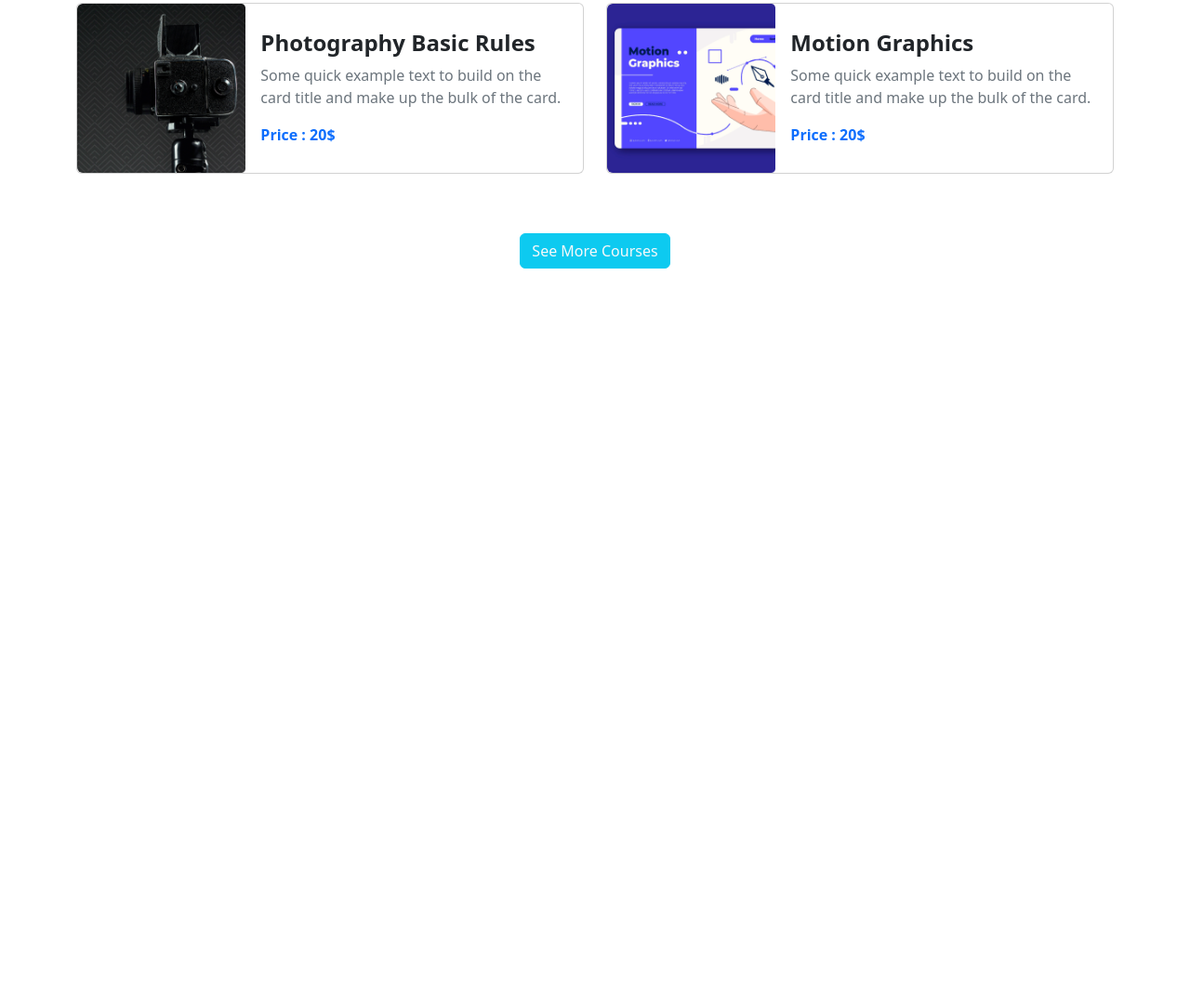
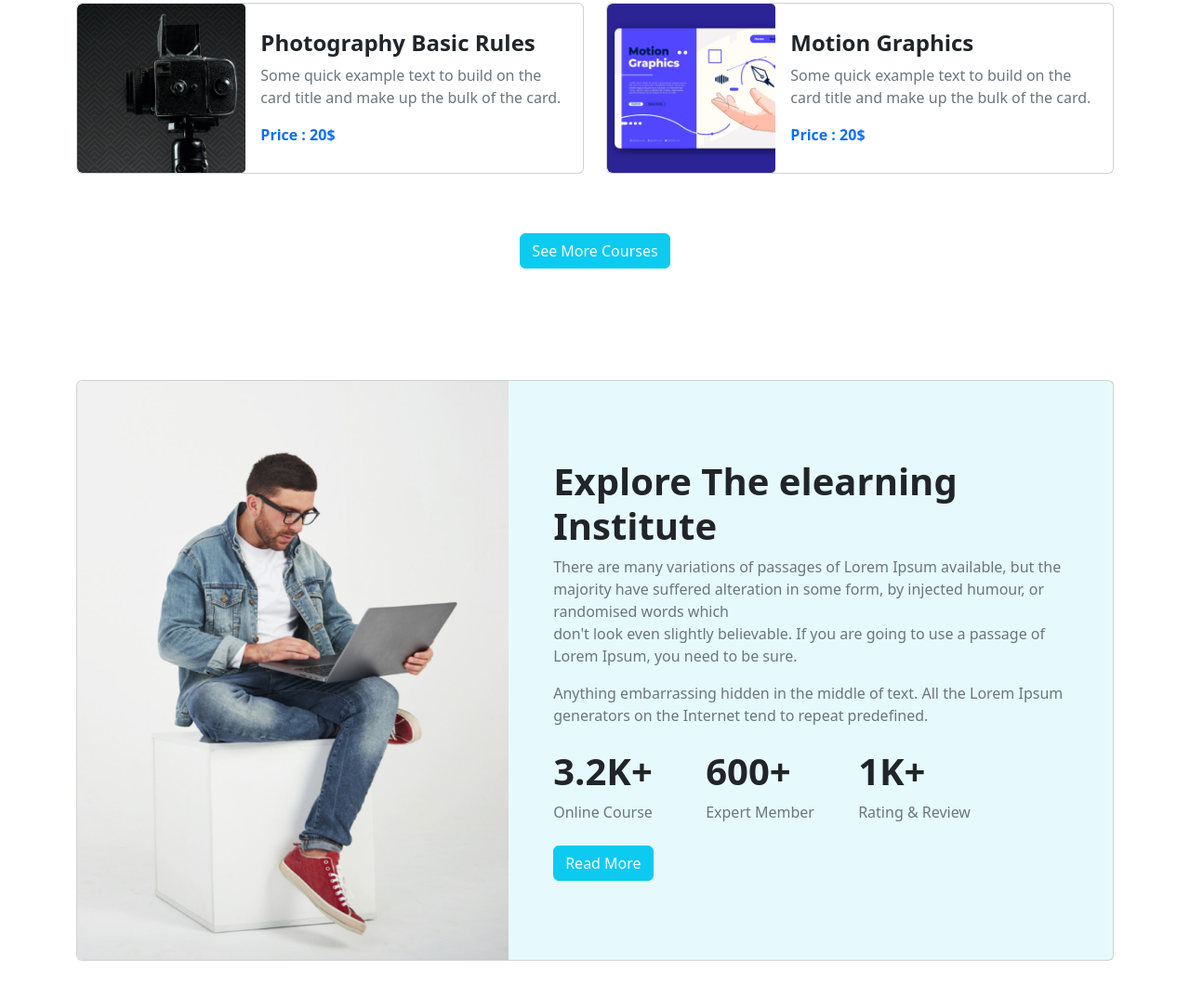
Before and after one commit to mishon00000/Ed-Tech-Website, a plain HTML site: page index.html in a window 1280 px wide. Shown: the part 1430-2503 px from the top of the page at 93% size. Before the commit the page ends 1839 px from the top, so only its background shows below. Drawn offline with nearby package versions, Linux system fonts and the light colour scheme.

Commit message:
explore section

```diff
--- a/index.html
+++ b/index.html
@@ -276,6 +276,56 @@
     </div>
   </section>
   <!-- Popular Courses section end -->
+  <!-- Explore section start -->
+  <section>
+    <div class="container my-5">
+      <div class="card mb-3 w-100">
+        <div class="row g-0">
+          <div class="col-md-5">
+            <img src="./images/working.png" class="img-fluid rounded-start w-100" alt="..." />
+          </div>
+          <div class="col-md-7 d-flex bg-info bg-opacity-10">
+            <div class="card-body my-auto px-lg-5">
+              <h1 class="card-title fw-bolder">
+                Explore The elearning Institute
+              </h1>
+              <p class="card-text text-secondary">
+                There are many variations of passages of Lorem Ipsum
+                available, but the majority have suffered alteration in some
+                form, by injected humour, or randomised words which
+                <span class="d-none d-lg-block">don't look even slightly believable. If you are going to
+                  use a passage of Lorem Ipsum, you need to be sure.</span><span class="text-primary d-lg-none">...See
+                  More</span>
+                <span class="d-none d-lg-block pt-3">Anything embarrassing hidden in the middle of text. All
+                  the
+                  Lorem Ipsum generators on the Internet tend to repeat
+                  predefined.</span>
+              </p>
+              <div>
+                <div class="row gap-1 my-2 pt-2">
+                  <div class="col-sm-6 col-lg-4" style="max-width: 160px">
+                    <h1 class="fw-bold">3.2K+</h1>
+                    <p class="text-secondary">Online Course</p>
+                  </div>
+                  <div class="col-sm-6 col-lg-4" style="max-width: 160px">
+                    <h1 class="fw-bold">600+</h1>
+                    <p class="text-secondary">Expert Member</p>
+                  </div>
+                  <div class="col-sm-6 col-lg-4" style="max-width: 160px">
+                    <h1 class="fw-bold">1K+</h1>
+                    <p class="text-secondary">Rating & Review</p>
+                  </div>
+                </div>
+                <button class="text-light btn btn-info">Read More</button>
+              </div>
+            </div>
+          </div>
+        </div>
+      </div>
+    </div>
+  </section>
+  <!-- Explore section end -->
+
 
   <script src="https://cdn.jsdelivr.net/npm/bootstrap@5.2.0/dist/js/bootstrap.bundle.min.js"
     integrity="sha384-A3rJD856KowSb7dwlZdYEkO39Gagi7vIsF0jrRAoQmDKKtQBHUuLZ9AsSv4jD4Xa"
```
Lines whose indentation alone changed are shown as unchanged.
